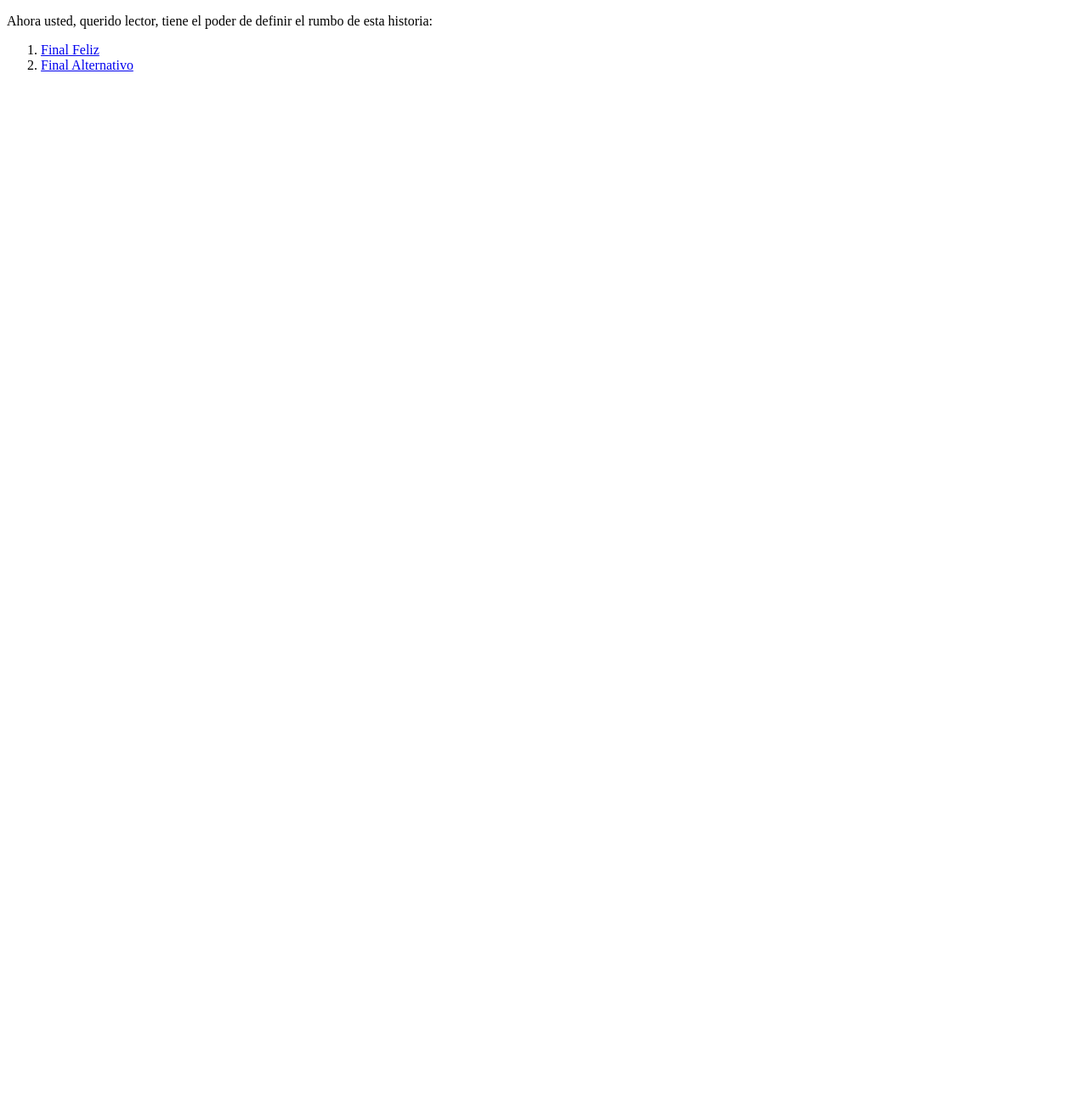
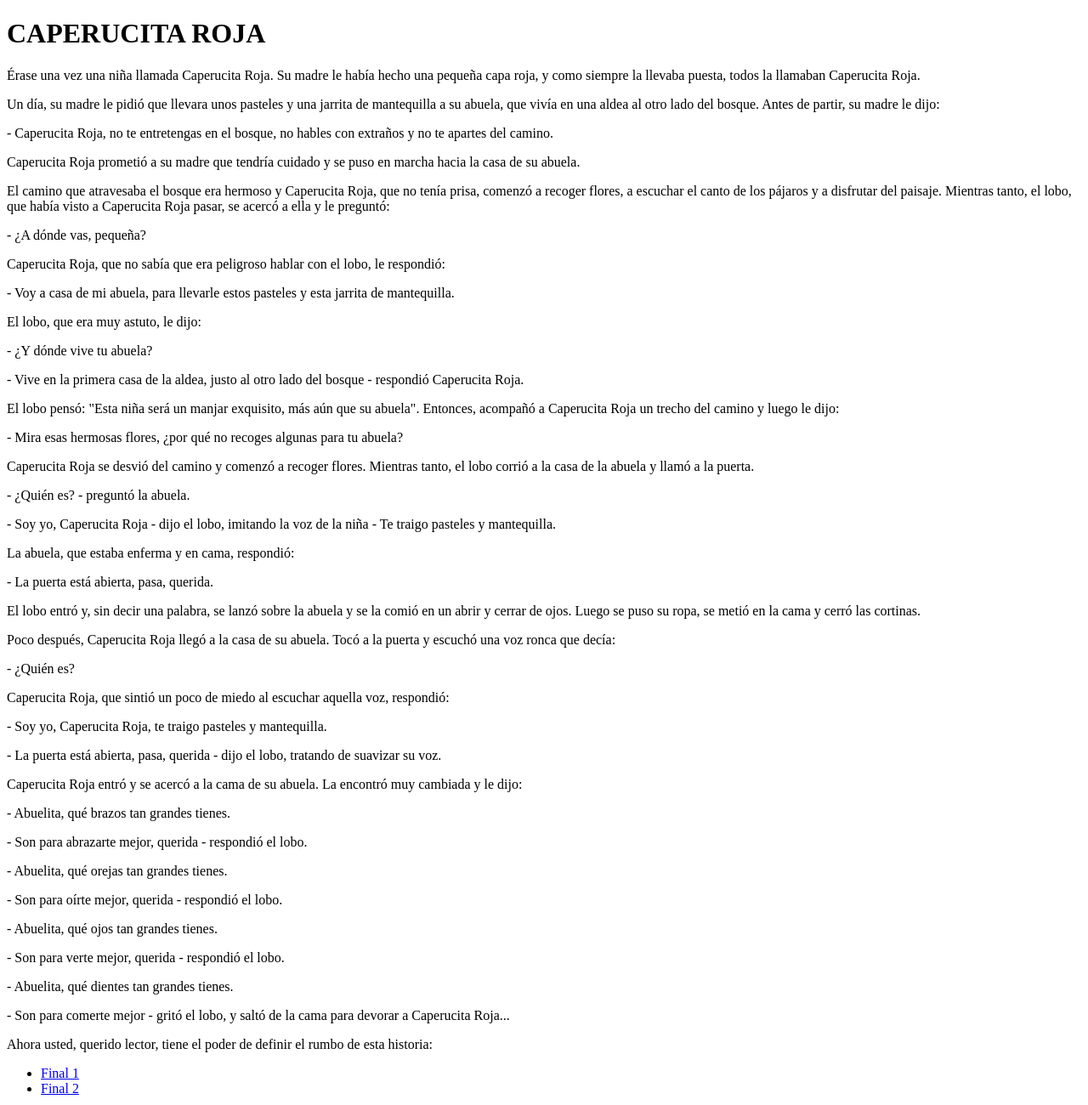
Before and after one commit to realeoncito/CAPERUCITA-ROJA, a plain HTML site: page index.html in a window 1280 px wide. Shown: the whole page at 85% size. Before the commit the page ends 800 px from the top, so only its background shows below. Drawn offline with Linux system fonts and the light colour scheme.

Commit message:
Cambio de nombre en los finales y resolucion de la historia

```diff
--- a/index.html
+++ b/index.html
@@ -4,20 +4,58 @@
     <head>
         <meta charset="UTF-8">
         <meta name="viewport" content="width=device-width, initial-scale=1.0">
-        <title>Document</title>
+        <title>CAPERUCITA ROJA</title>
     </head>
 
     <body>
+        <h1>CAPERUCITA ROJA</h1>
+
+        <p>Érase una vez una niña llamada Caperucita Roja. Su madre le había hecho una pequeña capa roja, y como siempre la llevaba puesta, todos la llamaban Caperucita Roja.</p>
+        <p>Un día, su madre le pidió que llevara unos pasteles y una jarrita de mantequilla a su abuela, que vivía en una aldea al otro lado del bosque. Antes de partir, su madre le dijo:</p>
+        <p>- Caperucita Roja, no te entretengas en el bosque, no hables con extraños y no te apartes del camino.</p>
+        <p>Caperucita Roja prometió a su madre que tendría cuidado y se puso en marcha hacia la casa de su abuela.</p>
+        <p>El camino que atravesaba el bosque era hermoso y Caperucita Roja, que no tenía prisa, comenzó a recoger flores, a escuchar el canto de los pájaros y a disfrutar del paisaje. Mientras tanto, el lobo, que había visto a Caperucita Roja pasar, se acercó a ella y le preguntó:</p>
+        <p>- ¿A dónde vas, pequeña?</p>
+        <p>Caperucita Roja, que no sabía que era peligroso hablar con el lobo, le respondió:</p>
+        <p>- Voy a casa de mi abuela, para llevarle estos pasteles y esta jarrita de mantequilla.</p>
+        <p>El lobo, que era muy astuto, le dijo:</p>
+        <p>- ¿Y dónde vive tu abuela?</p>
+        <p>- Vive en la primera casa de la aldea, justo al otro lado del bosque - respondió Caperucita Roja.</p>
+        <p>El lobo pensó: "Esta niña será un manjar exquisito, más aún que su abuela". Entonces, acompañó a Caperucita Roja un trecho del camino y luego le dijo:</p>
+        <p>- Mira esas hermosas flores, ¿por qué no recoges algunas para tu abuela?</p>
+        <p>Caperucita Roja se desvió del camino y comenzó a recoger flores. Mientras tanto, el lobo corrió a la casa de la abuela y llamó a la puerta.</p>
+        <p>- ¿Quién es? - preguntó la abuela.</p>
+        <p>- Soy yo, Caperucita Roja - dijo el lobo, imitando la voz de la niña - Te traigo pasteles y mantequilla.</p>
+        <p>La abuela, que estaba enferma y en cama, respondió:</p>
+        <p>- La puerta está abierta, pasa, querida.</p>
+        <p>El lobo entró y, sin decir una palabra, se lanzó sobre la abuela y se la comió en un abrir y cerrar de ojos. Luego se puso su ropa, se metió en la cama y cerró las cortinas.</p>
+        <p>Poco después, Caperucita Roja llegó a la casa de su abuela. Tocó a la puerta y escuchó una voz ronca que decía:</p>
+        <p>- ¿Quién es?</p>
+        <p>Caperucita Roja, que sintió un poco de miedo al escuchar aquella voz, respondió:</p>
+        <p>- Soy yo, Caperucita Roja, te traigo pasteles y mantequilla.</p>
+        <p>- La puerta está abierta, pasa, querida - dijo el lobo, tratando de suavizar su voz.</p>
+        <p>Caperucita Roja entró y se acercó a la cama de su abuela. La encontró muy cambiada y le dijo:</p>
+        <p>- Abuelita, qué brazos tan grandes tienes.</p>
+        <p>- Son para abrazarte mejor, querida - respondió el lobo.</p>
+        <p>- Abuelita, qué orejas tan grandes tienes.</p>
+        <p>- Son para oírte mejor, querida - respondió el lobo.</p>
+        <p>- Abuelita, qué ojos tan grandes tienes.</p>
+        <p>- Son para verte mejor, querida - respondió el lobo.</p>
+        <p>- Abuelita, qué dientes tan grandes tienes.</p>
+        <p>- Son para comerte mejor - gritó el lobo, y saltó de la cama para devorar a Caperucita Roja...</p>
+
+
+        <!--PARTE FINAL SELECCIONAR EL FIN QUE SE LE DARA AL CUENTO-->
         <p>
             Ahora usted, querido lector, tiene el poder de definir el rumbo de esta historia: <br/>
-            <ol>
+            <ul>
                 <li>
-                    <a href="FinalFeliz.html">Final Feliz</a>
+                    <a href="Final1.html">Final 1</a>
                 </li>
                 <li>
-                    <a href="FinalAlternativo.html">Final Alternativo</a>
+                    <a href="Final2.html">Final 2</a>
                 </li>
-            </ol>
+            </ul>
 
         </p>
     </body>
```
Also changed, not shown: Final1.html (added, +21 -0 lines), Final2.html (added, +23 -0 lines), FinalAlternativo.html (deleted, +0 -12 lines), FinalFeliz.html (deleted, +0 -13 lines).
